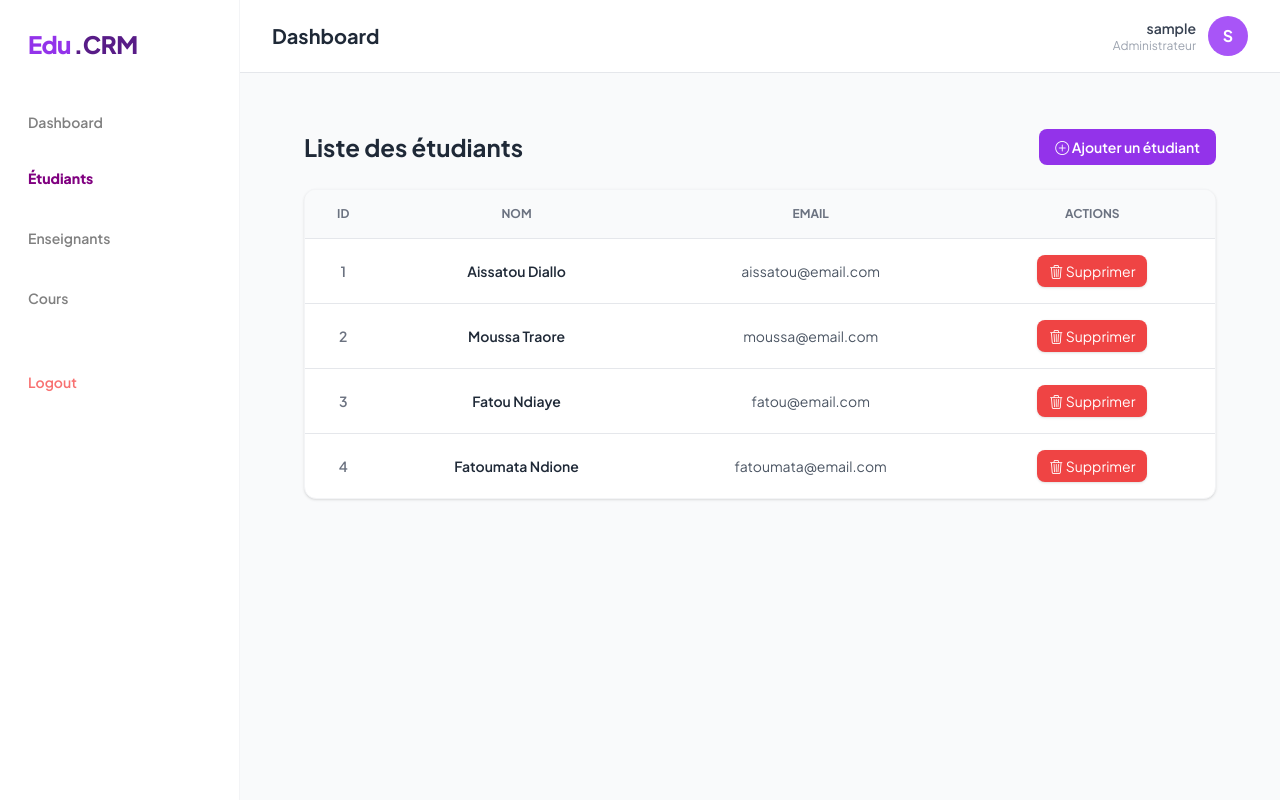
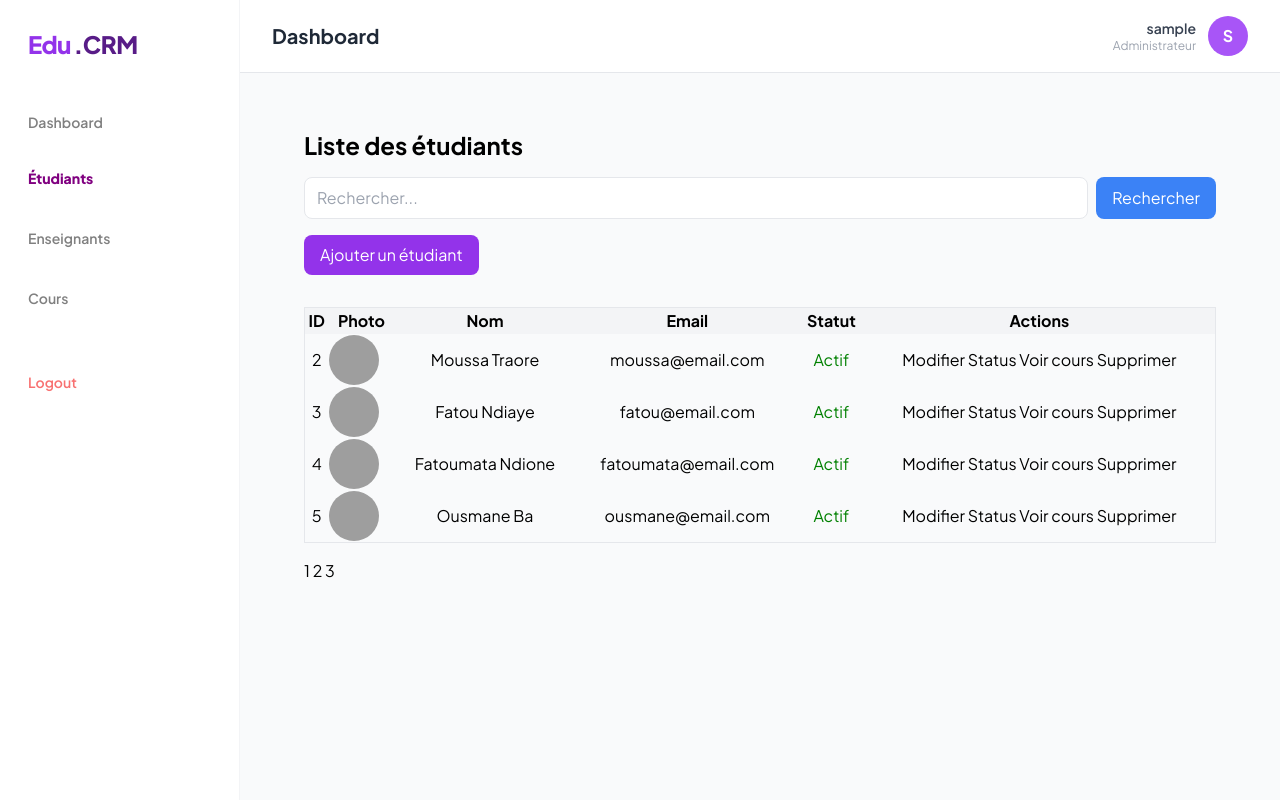
Before and after one commit to mouhamet07/edu.crm, a Flask app: page /students in a window 1280 px wide. Run offline with Flask 3, Linux system fonts and the light colour scheme; the visitor is signed in with stand-in values (Sample User, id 1); some libraries are stand-ins or nearby versions; grey boxes are pictures that could not be loaded.

Commit message:
Ajout fonctionnalités students (CRUD, search, pagination, status, image, courses)

```diff
--- a/Data/db.py
+++ b/Data/db.py
@@ -1,8 +1,39 @@
 students = [
-    {"id": 1, "name": "Aissatou Diallo", "email": "aissatou@email.com"},
-    {"id": 2, "name": "Moussa Traore", "email": "moussa@email.com"},
-    {"id": 3, "name": "Fatou Ndiaye", "email": "fatou@email.com"},
-    {"id": 4, "name": "Fatoumata Ndione", "email": "fatoumata@email.com"}
+    {
+        "id": 1,
+        "photo": "https://i.pravatar.cc/150?img=1",
+        "name": "Aissatou Diallo",
+        "email": "aissatou@email.com",
+        "status": "actif"
+    },
+    {
+        "id": 2,
+        "photo": "https://i.pravatar.cc/150?img=2",
+        "name": "Moussa Traore",
+        "email": "moussa@email.com",
+        "status": "actif"
+    },
+    {
+        "id": 3,
+        "photo": "https://i.pravatar.cc/150?img=3",
+        "name": "Fatou Ndiaye",
+        "email": "fatou@email.com",
+        "status": "actif"
+    },
+    {
+        "id": 4,
+        "photo": "https://i.pravatar.cc/150?img=4",
+        "name": "Fatoumata Ndione",
+        "email": "fatoumata@email.com",
+        "status": "actif"
+    },
+    {
+        "id": 5,
+        "photo": "https://i.pravatar.cc/150?img=5",
+        "name": "Ousmane Ba",
+        "email": "ousmane@email.com",
+        "status": "actif"
+    }
 ]
 
 teachers = [
@@ -17,19 +48,19 @@ courses = [
         "id": 1,
         "title": "Algo",
         "teacher_id": 1,
-        "student_ids": []
+        "student_ids": [1, 2]
     },
     {
         "id": 2,
         "title": "BD",
         "teacher_id": 2,
-        "student_ids": []
+        "student_ids": [1]
     },
     {
         "id": 3,
         "title": "Réseaux",
         "teacher_id": 3,
-        "student_ids": []
+        "student_ids": [3]
     }
 ]
 
--- a/app/services/student_service.py
+++ b/app/services/student_service.py
@@ -1,34 +1,99 @@
 from Data.db import students
+from Data.db import student_courses, courses
 
 
 def list_students():
     return students
 
 
-def add_student(name, email):
+def add_student(name, email, photo):
+
     for student in students:
         if student["email"].lower() == email.lower():
             return None
+
     student_id = len(students) + 1
+
     student = {
         "id": student_id,
         "name": name,
-        "email": email
+        "email": email,
+        "status": "actif",
+        "photo": photo if photo else "https://via.placeholder.com/50"
     }
+
     students.append(student)
+
     return student
 
 
 def delete_student(student_id):
+
     for student in students:
-        if student["id"] == student_id:
+        if student.get("id") == student_id:
             students.remove(student)
             return True
+
     return False
 
 
 def get_student_by_id(student_id):
+
     for student in students:
-        if student["id"] == student_id:
+        if student.get("id") == student_id:
             return student
+
     return None
+
+
+def search_students(query):
+
+    return [
+        s for s in students
+        if query.lower() in s["name"].lower()
+    ]
+
+
+def paginate_students(page, per_page=5):
+
+    start = (page - 1) * per_page
+    end = start + per_page
+
+    return students[start:end]
+
+
+def update_student(student_id, name, email):
+
+    for student in students:
+        if student.get("id") == student_id:
+            student["name"] = name
+            student["email"] = email
+            return True
+
+    return False
+
+
+def toggle_student_status(student_id):
+
+    for student in students:
+
+        if student.get("id") == student_id:
+
+            if student.get("status", "actif") == "actif":
+                student["status"] = "inactif"
+            else:
+                student["status"] = "actif"
+
+            return True
+
+    return False
+
+def get_student_courses(student_id):
+
+    result = []
+
+    for course in courses:
+        if student_id in course.get("student_ids", []):
+            result.append(course)
+
+    return result
--- a/app/students/route.py
+++ b/app/students/route.py
@@ -1,41 +1,107 @@
 from flask import render_template, request, redirect, url_for, flash
 from . import students_bp
-from app.services.auth_service import login_required
+from app.services.student_service import get_student_courses
+
 from app.services.student_service import (
     list_students,
     add_student,
-    delete_student
+    delete_student as delete_student_service,
+    search_students,
+    paginate_students,
+    update_student,
+    get_student_by_id,
+    toggle_student_status
 )
 
+
 @students_bp.route("/students")
-@login_required
 def index():
-    students = list_students()
-    return render_template(
-        "students/list.html",
-        students=students
-    )
+
+    query = request.args.get("q")
+    page = int(request.args.get("page", 1))
+
+    if query:
+        students = search_students(query)
+    else:
+        students = paginate_students(page)
+
+    return render_template("students/list.html", students=students)
 
 
 @students_bp.route("/students/create", methods=["GET", "POST"])
-@login_required
 def create():
+
     if request.method == "POST":
+
         name = request.form.get("name")
         email = request.form.get("email")
-        if add_student(name, email):
+        photo = request.form.get("photo")
+
+        result = add_student(name, email, photo)
+
+        if result is None:
+            flash("Cet email existe déjà", "danger")
+        else:
             flash("Étudiant ajouté avec succès", "success")
-        else:
-            flash("Erreur lors de l'ajout", "danger")
+
         return redirect(url_for("students.index"))
+
     return render_template("students/create.html")
 
+@students_bp.route("/students/delete/<int:id>")
+def delete_student(id):
 
-@students_bp.route("/students/delete/<int:id>")
-@login_required
-def delete_student(id):
-    if delete_student(id):
-        flash("Étudiant supprimé", "success")
+    student_id = id + 1
+
+    result = delete_student_service(student_id)
+
+    if result:
+        flash("Étudiant supprimé avec succès", "success")
     else:
-        flash("Étudiant non supprimé", "warning")
-    return redirect(url_for("students.students_list"))
+        flash("Étudiant introuvable", "danger")
+
+    return redirect(url_for("students.index"))
+
+
+@students_bp.route("/students/update/<int:id>", methods=["GET", "POST"])
+def update(id):
+
+    student_id = id + 1
+
+    student = get_student_by_id(student_id)
+
+    if request.method == "POST":
+
+        name = request.form.get("name")
+        email = request.form.get("email")
+
+        update_student(student_id, name, email)
+
+        flash("Étudiant modifié", "success")
+
+        return redirect(url_for("students.index"))
+
+    return render_template("students/update.html", student=student)
+
+
+@students_bp.route("/students/toggle-status/<int:id>")
+def toggle_status(id):
+
+    toggle_student_status(id)
+
+    flash("Statut mis à jour", "success")
+
+    return redirect(url_for("students.index"))
+
+@students_bp.route("/students/<int:id>/courses")
+def student_courses_view(id):
+
+    student = get_student_by_id(id)
+
+    courses = get_student_courses(id)
+
+    return render_template(
+        "students/courses.html",
+        student=student,
+        courses=courses
+    )
--- a/app/students/templates/students/list.html
+++ b/app/students/templates/students/list.html
@@ -4,30 +4,31 @@
 
 <div class="p-8">
 
-  <div class="flex items-center justify-between mb-6">
+  <h1 class="text-2xl font-bold mb-4">Liste des étudiants</h1>
 
-    <h1 class="text-2xl font-bold text-gray-800">
-      Liste des étudiants
-    </h1>
+  <form method="GET" action="{{ url_for('students.index') }}" class="mb-4 flex gap-2">
+    <input type="text" name="q" placeholder="Rechercher..."
+           class="border px-3 py-2 rounded-lg w-full">
+    <button class="bg-blue-500 text-white px-4 py-2 rounded-lg">
+      Rechercher
+    </button>
+  </form>
 
   <a href="{{ url_for('students.create') }}"
-      class="bg-purple-600 hover:bg-purple-700 text-white px-4 py-2 rounded-lg text-sm font-semibold">
-      <i class="bi bi-plus-circle"></i> Ajouter un étudiant
+     class="bg-purple-600 text-white px-4 py-2 rounded-lg mb-4 inline-block">
+    Ajouter un étudiant
   </a>
 
-  </div>
+  <table class="w-full border mt-4">
 
-
-  <div class="bg-white rounded-xl shadow border border-gray-100 overflow-hidden">
-
-    <table class="w-full text-sm">
-
-      <thead class="bg-gray-50">
-        <tr class="text-gray-500 uppercase text-xs">
-          <th class="p-4">ID</th>
-          <th class="p-4">Nom</th>
-          <th class="p-4">Email</th>
-          <th class="p-4">Actions</th>
+    <thead>
+      <tr class="bg-gray-100">
+        <th>ID</th>
+        <th>Photo</th>
+        <th>Nom</th>
+        <th>Email</th>
+        <th>Statut</th>
+        <th>Actions</th>
       </tr>
     </thead>
 
@@ -35,26 +36,35 @@
 
     {% for student in students %}
 
-        <tr class="border-t">
+      <tr>
 
-          <td class="p-4 font-semibold text-gray-500">
-            {{ student.id }}
+        <td>{{ student.id }}</td>
+        <td>
+          <img src="{{ student.photo | default('https://via.placeholder.com/50') }}"
+              width="50"
+              height="50"
+              style="border-radius:50%;">
+        </td>
+        <td>{{ student.name }}</td>
+        <td>{{ student.email }}</td>
+
+        <td>
+          {% if student.status | default("actif") == "actif" %}
+            <span style="color:green;">Actif</span>
+          {% else %}
+            <span style="color:red;">Inactif</span>
+          {% endif %}
         </td>
 
-          <td class="p-4 font-semibold text-gray-800">
-            {{ student.name }}
-          </td>
+        <td>
 
-          <td class="p-4 text-gray-600">
-            {{ student.email }}
-          </td>
+          <a href="{{ url_for('students.update', id=student.id - 1) }}">Modifier</a>
 
-          <td class="p-4">
+          <a href="{{ url_for('students.toggle_status', id=student.id) }}">Status</a>
 
-            <a href="{{ url_for('students.delete_student', id=student.id) }}"
-              class="inline-block bg-red-500 text-white text-sm px-3 py-1.5 rounded-lg shadow hover:bg-red-600 transition">
-              <i class="bi bi-trash3"></i> Supprimer
-            </a>
+          <a href="{{ url_for('students.student_courses_view', id=student.id) }}">Voir cours</a>
+
+          <a href="{{ url_for('students.delete_student', id=student.id - 1) }}">Supprimer</a>
 
         </td>
 
@@ -62,20 +72,14 @@
 
     {% endfor %}
 
-      {% if students|length == 0 %}
-
-      <tr>
-        <td colspan="4" class="text-center p-8 text-gray-400">
-          Aucun étudiant enregistré
-        </td>
-      </tr>
-
-      {% endif %}
-
     </tbody>
 
   </table>
 
+  <div class="mt-4">
+    <a href="{{ url_for('students.index', page=1) }}">1</a>
+    <a href="{{ url_for('students.index', page=2) }}">2</a>
+    <a href="{{ url_for('students.index', page=3) }}">3</a>
   </div>
 
 </div>
```
Also changed, not shown: app/students/templates/students/courses.html (added, +52 -0 lines), app/students/templates/students/create.html (+6 -1 lines), app/students/templates/students/update.html (added, +36 -0 lines), app/templates/teachers/__init__.py (added, +7 -0 lines), app/templates/teachers/route.py (added, +40 -0 lines), app/templates/teachers/templates/teachers/create.html (added, +28 -0 lines), app/templates/teachers/templates/teachers/list.html (added, +56 -0 lines). Lines whose indentation alone changed are shown as unchanged.
